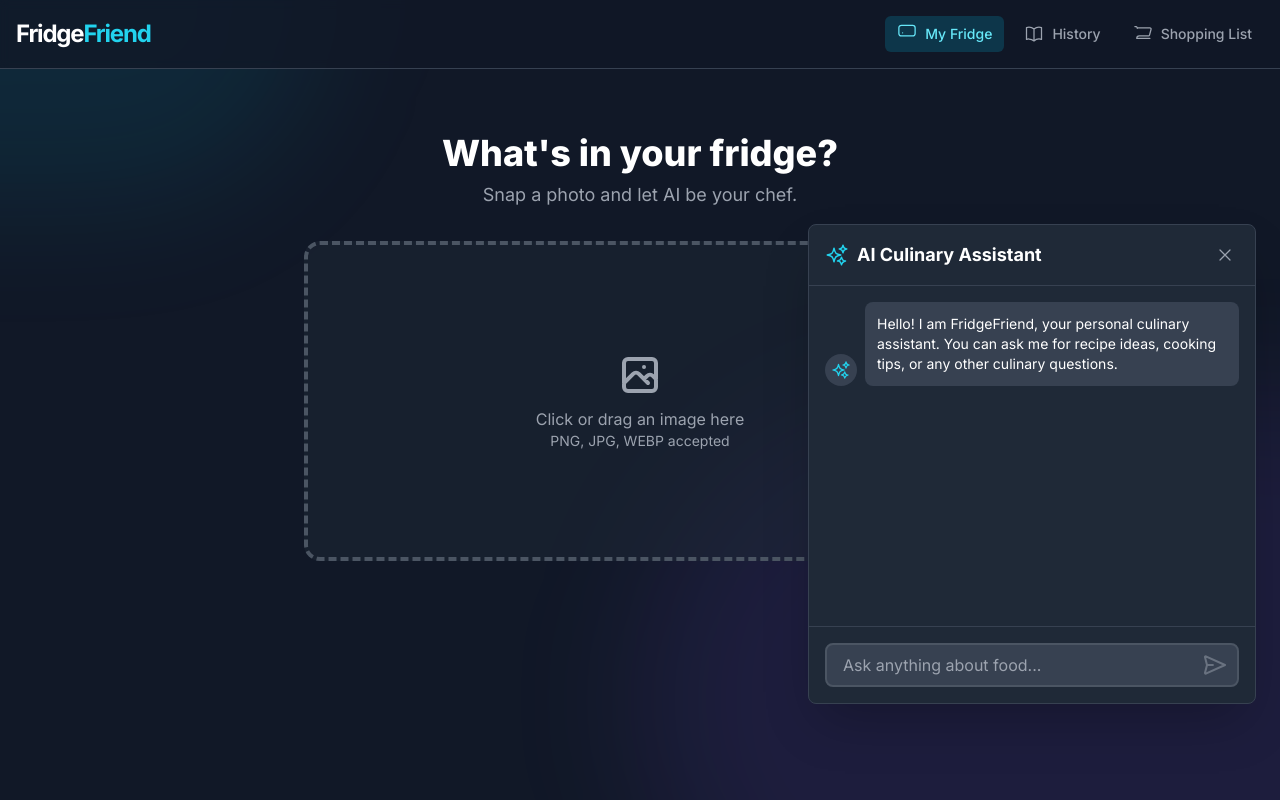
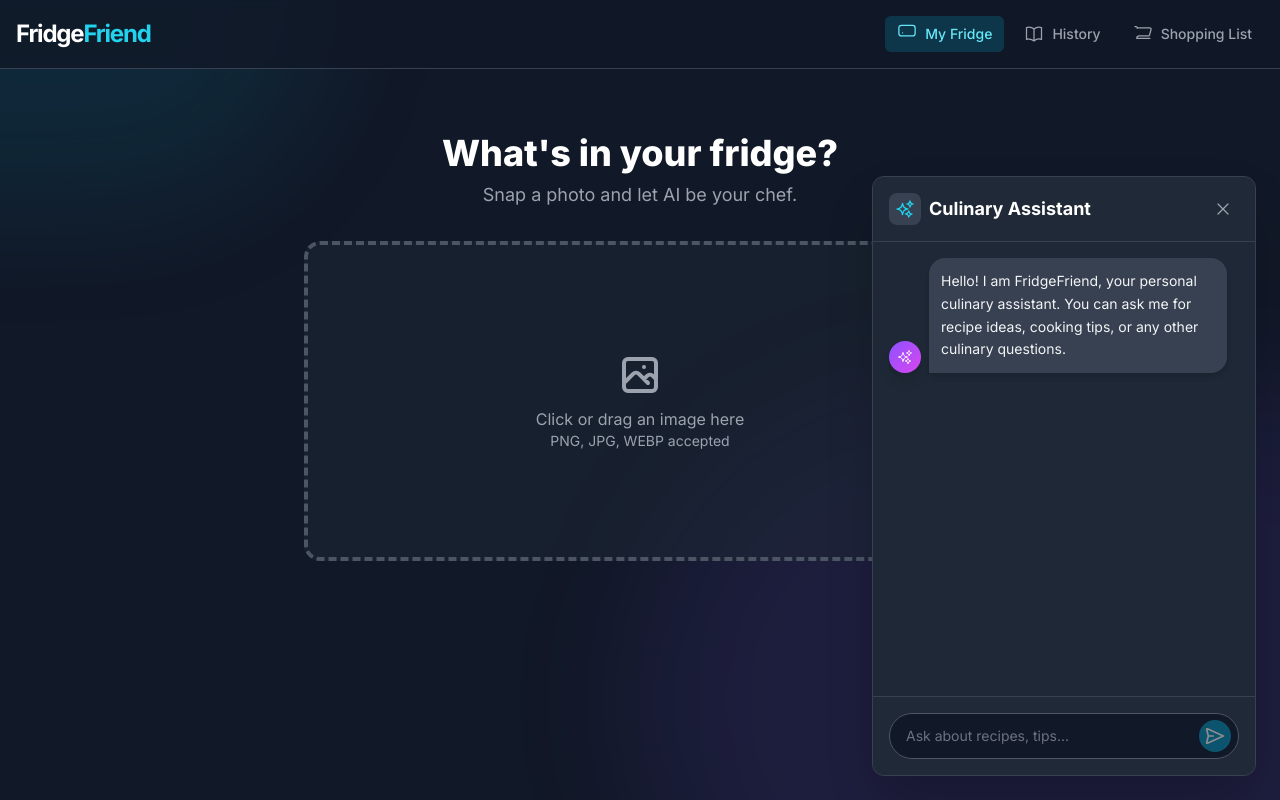
Before and after one commit to maliha63/Fridge-Friend, a React (Vite) app: page / in a window 1280 px wide. Both pictures are taken after a click on the button "Open AI Recipe Generator". Built offline with nearby package versions, Linux system fonts and the light colour scheme; no server answers.

Commit message:
Refactor RecipeGeneratorChatbot layout and styles

```diff
--- a/components/RecipeGeneratorChatbot.tsx
+++ b/components/RecipeGeneratorChatbot.tsx
@@ -53,36 +53,53 @@ const RecipeGeneratorChatbot: React.FC<ChatbotProps> = ({ onClose, messages, set
     };
 
     return (
-        <div className="fixed bottom-24 right-6 z-50 w-full max-w-md h-[60vh] flex flex-col bg-gray-800 border border-gray-700 rounded-lg shadow-2xl animate-fade-in">
-            <header className="flex-shrink-0 flex justify-between items-center p-4 border-b border-gray-700">
+        /*
+         Mobile: Fixed bottom sheet (bottom-0, left-0, w-full)
+         Desktop: Floating card (bottom-6, right-6, w-96)
+         Z-index 70 to be above recipe detail (60) and other elements.
+        */
+        <div className="fixed bottom-0 left-0 right-0 w-full z-[70] flex flex-col bg-gray-800 border-t border-gray-700 shadow-2xl animate-fade-in rounded-t-2xl h-[60vh] md:h-[600px] md:max-h-[80vh] md:w-96 md:rounded-xl md:border md:bottom-6 md:right-6 md:left-auto md:top-auto">
+            <header className="flex-shrink-0 flex justify-between items-center p-4 border-b border-gray-700 bg-gray-800 rounded-t-2xl md:rounded-t-xl">
                 <div className="flex items-center space-x-2">
-                    <SparklesIcon className="w-6 h-6 text-cyan-400" />
+                    <div className="bg-gray-700 p-1.5 rounded-lg">
+                        <SparklesIcon className="w-5 h-5 text-cyan-400" />
+                    </div>
                     <h2 className="text-lg font-bold text-white">
-                        AI Culinary Assistant
+                        Culinary Assistant
                     </h2>
                 </div>
-                <button onClick={onClose} className="p-1 rounded-full hover:bg-gray-700" aria-label="Close chatbot">
-                    <XIcon className="w-5 h-5 text-gray-400" />
+                <button onClick={onClose} className="p-1.5 rounded-full hover:bg-gray-700 text-gray-400 hover:text-white transition-colors" aria-label="Close chatbot">
+                    <XIcon className="w-5 h-5" />
                 </button>
             </header>
 
-            <main className="flex-grow p-4 overflow-y-auto space-y-4">
+            <main className="flex-grow p-4 overflow-y-auto space-y-4 bg-gray-800/50 scroll-smooth">
                 {messages.map((msg, index) => (
                      <div key={index} className={`flex items-end gap-2 ${msg.role === 'user' ? 'justify-end' : 'justify-start'}`}>
-                        {msg.role === 'model' && <div className="w-8 h-8 rounded-full bg-gray-700 flex items-center justify-center flex-shrink-0"><SparklesIcon className="w-5 h-5 text-cyan-400"/></div>}
-                        <div className={`p-3 rounded-lg max-w-xs md:max-w-sm text-white ${msg.role === 'user' ? 'bg-cyan-600' : 'bg-gray-700'}`}>
-                            <p className="whitespace-pre-wrap text-sm">{msg.text}</p>
+                        {msg.role === 'model' && (
+                            <div className="w-8 h-8 rounded-full bg-gradient-to-br from-brand-purple to-brand-pink flex items-center justify-center flex-shrink-0 shadow-lg">
+                                <SparklesIcon className="w-4 h-4 text-white"/>
+                            </div>
+                        )}
+                        <div className={`p-3 rounded-2xl max-w-[85%] text-sm shadow-md leading-relaxed ${
+                            msg.role === 'user'
+                                ? 'bg-cyan-600 text-white rounded-br-none'
+                                : 'bg-gray-700 text-gray-100 rounded-bl-none'
+                        }`}>
+                            <p className="whitespace-pre-wrap">{msg.text}</p>
                         </div>
                     </div>
                 ))}
                  {isLoading && (
-                    <div className="flex items-end gap-2 justify-start">
-                        <div className="w-8 h-8 rounded-full bg-gray-700 flex items-center justify-center flex-shrink-0"><SparklesIcon className="w-5 h-5 text-cyan-400"/></div>
-                        <div className="bg-gray-700 p-3 rounded-lg">
-                            <div className="flex items-center space-x-2">
-                                <div className="w-2 h-2 bg-gray-400 rounded-full animate-pulse"></div>
-                                <div className="w-2 h-2 bg-gray-400 rounded-full animate-pulse [animation-delay:0.2s]"></div>
-                                <div className="w-2 h-2 bg-gray-400 rounded-full animate-pulse [animation-delay:0.4s]"></div>
+                    <div className="flex items-end gap-2 justify-start animate-fade-in">
+                        <div className="w-8 h-8 rounded-full bg-gradient-to-br from-brand-purple to-brand-pink flex items-center justify-center flex-shrink-0">
+                            <SparklesIcon className="w-4 h-4 text-white"/>
+                        </div>
+                        <div className="bg-gray-700 p-4 rounded-2xl rounded-bl-none">
+                            <div className="flex items-center space-x-1.5">
+                                <div className="w-2 h-2 bg-gray-400 rounded-full animate-bounce [animation-delay:-0.3s]"></div>
+                                <div className="w-2 h-2 bg-gray-400 rounded-full animate-bounce [animation-delay:-0.15s]"></div>
+                                <div className="w-2 h-2 bg-gray-400 rounded-full animate-bounce"></div>
                             </div>
                         </div>
                     </div>
@@ -90,19 +107,23 @@ const RecipeGeneratorChatbot: React.FC<ChatbotProps> = ({ onClose, messages, set
                 <div ref={messagesEndRef} />
             </main>
 
-            <footer className="p-4 border-t border-gray-700">
-                <div className="relative">
+            <footer className="p-3 md:p-4 border-t border-gray-700 bg-gray-800 md:rounded-b-xl">
+                <div className="relative flex items-center">
                      <input
                         type="text"
                         value={input}
                         onChange={(e) => setInput(e.target.value)}
                         onKeyPress={handleKeyPress}
-                        placeholder="Ask anything about food..."
-                        className="w-full bg-gray-700 border-2 border-gray-600 rounded-lg pl-4 pr-12 py-2 text-white placeholder:text-gray-400 focus:outline-none focus:ring-2 focus:ring-cyan-500"
+                        placeholder="Ask about recipes, tips..."
+                        className="w-full bg-gray-900 border border-gray-600 rounded-full pl-4 pr-12 py-3 text-white placeholder:text-gray-500 focus:outline-none focus:ring-2 focus:ring-cyan-500 focus:border-transparent text-sm transition-all"
                         disabled={isLoading}
                     />
-                     <button onClick={handleSend} disabled={isLoading || input.trim() === ''} className="absolute inset-y-0 right-3 flex items-center text-gray-400 hover:text-cyan-400 disabled:opacity-50 disabled:hover:text-gray-400 transition-colors">
-                        <SendMessageIcon className="w-6 h-6"/>
+                     <button
+                        onClick={handleSend}
+                        disabled={isLoading || input.trim() === ''}
+                        className="absolute right-2 p-1.5 bg-cyan-600 text-white rounded-full hover:bg-cyan-500 disabled:opacity-50 disabled:hover:bg-cyan-600 transition-all shadow-sm"
+                     >
+                        <SendMessageIcon className="w-5 h-5"/>
                     </button>
                 </div>
             </footer>
```
